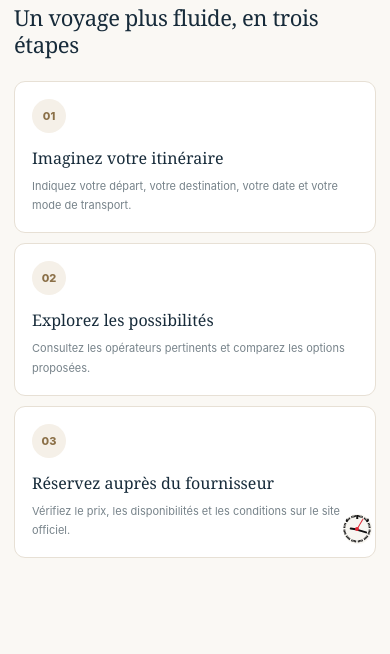
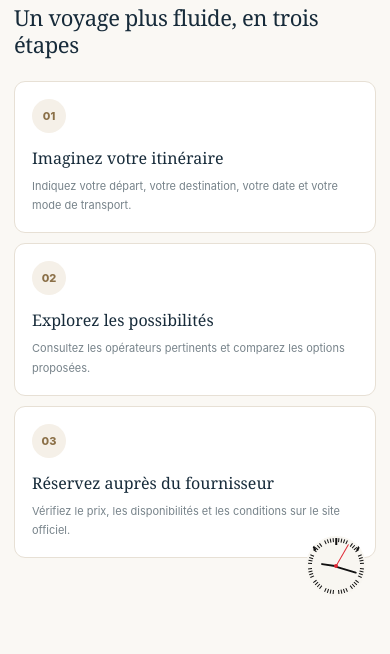
Before and after one commit to bongamsenior-cmd/Helvetigo-, a website: page public/index.html in a window 390 px wide. Shown: the part 3299-3953 px from the top of the page. Drawn offline with Linux system fonts and the light colour scheme.

Commit message:
Adjust TEYUNAI clock size and placement
Added styles for TEYUNAI clock positioning and appearance.

```diff
--- a/public/homepage-upgrade.css
+++ b/public/homepage-upgrade.css
@@ -712,3 +712,32 @@ footer.footer.teyunai-art-footer .teyunai-clock {
     height: 29.3px !important;
   }
 }
+
+/* TEYUNAI — final clock size and placement */
+.teyunai-clock {
+  position: absolute !important;
+  z-index: 50 !important;
+  top: -155px !important;
+  right: 28px !important;
+  left: auto !important;
+  width: 72px !important;
+  height: 72px !important;
+  pointer-events: none !important;
+}
+
+.teyunai-clock-face {
+  width: 100% !important;
+  height: 100% !important;
+  background: #f8f6f1 !important;
+  border: none !important;
+  box-shadow: none !important;
+}
+
+@media (max-width: 760px) {
+  .teyunai-clock {
+    top: -120px !important;
+    right: 24px !important;
+    width: 60px !important;
+    height: 60px !important;
+  }
+}
```
